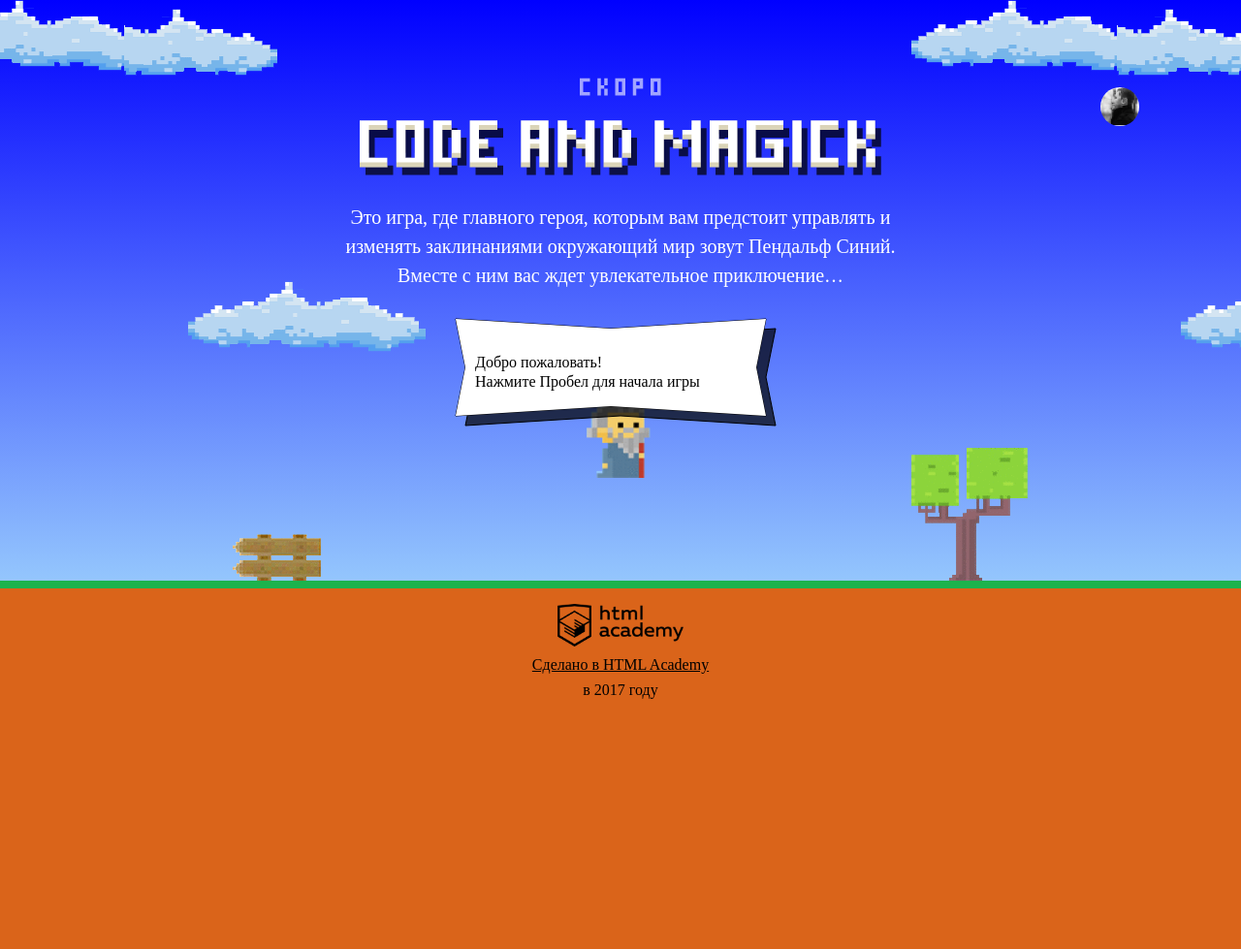
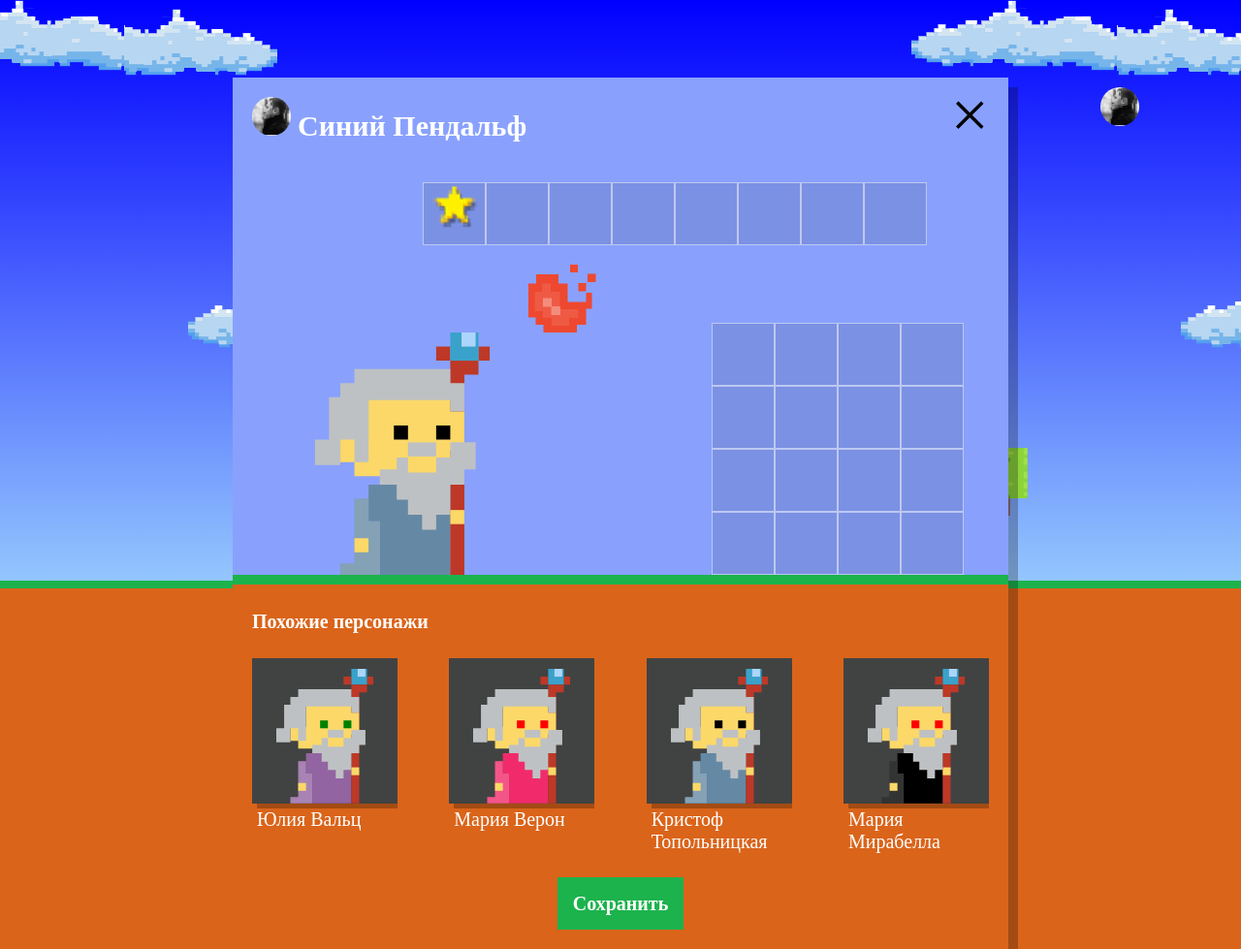
Before and after one commit to NikaCrimea/223446-code-and-magick, a website: page index.html in a window 1280 px wide. Shown: the whole page at 97% size. Before the commit the page ends 800 px from the top, so only its background shows below. Drawn offline with Linux system fonts and the light colour scheme; a web font is replaced by a local one.

Commit message:
вывела список похожих волшебников

```diff
--- a/index.html
+++ b/index.html
@@ -204,6 +204,7 @@ var getWizardY = function (height) {
 };
 </script>
 <script src="js/game.js"></script>
+<script src="js/setup.js"></script>
 
 </body>
 </html>
--- /dev/null
+++ b/js/setup.js
@@ -0,0 +1,55 @@
+'use strict';
+var userDialog = document.querySelector('.setup');
+userDialog.classList.remove('hidden');
+
+var similarListElement = userDialog.querySelector('.setup-similar-list');
+
+var similarWizardTemplate = document.querySelector('#similar-wizard-template')
+    .content
+    .querySelector('.setup-similar-item');
+
+function generateObjects() {
+  var names = ['Иван', 'Хуан Себастьян', 'Мария', 'Кристоф', 'Виктор', 'Юлия', 'Люпита', 'Вашингтон'];
+  var surnames = ['да Марья', 'Верон', 'Мирабелла', 'Вальц', 'Онопко', 'Топольницкая', 'Нионго', 'Ирвинг'];
+  var coatColor = ['rgb(101, 137, 164)', 'rgb(241, 43, 107)', 'rgb(146, 100, 161)', 'rgb(56, 159, 117)', 'rgb(215, 210, 55)', 'rgb(0, 0, 0)'];
+  var eyesColor = ['black', 'red', 'blue', 'yellow', 'green'];
+
+  var randomI = function (arr) {
+    var i = Math.floor(Math.random() * arr.length);
+    return i;
+  };
+
+  var result = [];
+
+  for (var i = 0; i < 4; i++) {
+    result.push({
+      name: names[randomI(names)] + ' ' + surnames[randomI(surnames)],
+      coatColor: coatColor[randomI(coatColor)],
+      eyesColor: eyesColor[randomI(eyesColor)]
+    });
+  }
+  return result;
+
+}
+generateObjects();
+
+var wizards = generateObjects();
+
+var renderWizard = function (wizard) {
+  var wizardElement = similarWizardTemplate.cloneNode(true);
+
+  wizardElement.querySelector('.setup-similar-label').textContent = wizard.name;
+  wizardElement.querySelector('.wizard-coat').style.fill = wizard.coatColor;
+  wizardElement.querySelector('.wizard-eyes').style.fill = wizard.eyesColor;
+
+  return wizardElement;
+};
+
+var fragment = document.createDocumentFragment();
+
+wizards.map(function (wiz) {
+  fragment.appendChild(renderWizard(wiz));
+});
+similarListElement.appendChild(fragment);
+
+userDialog.querySelector('.setup-similar').classList.remove('hidden');
```
